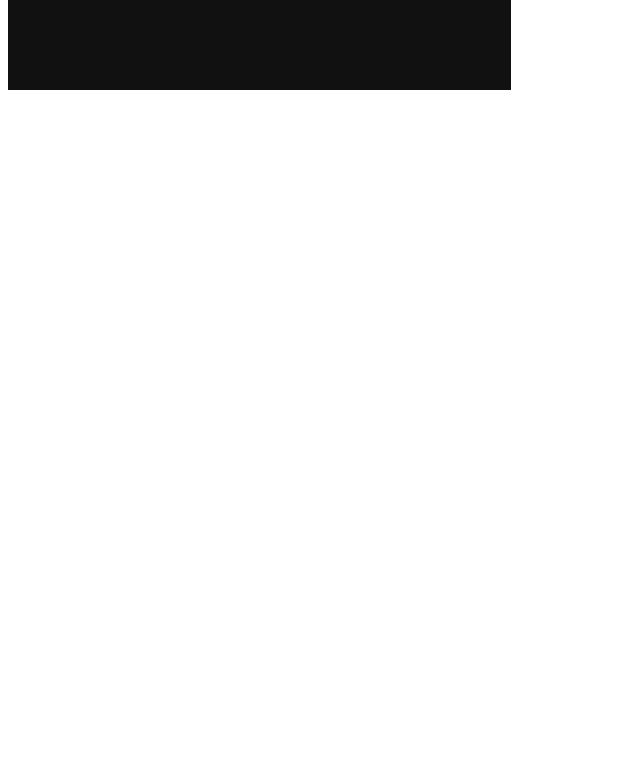
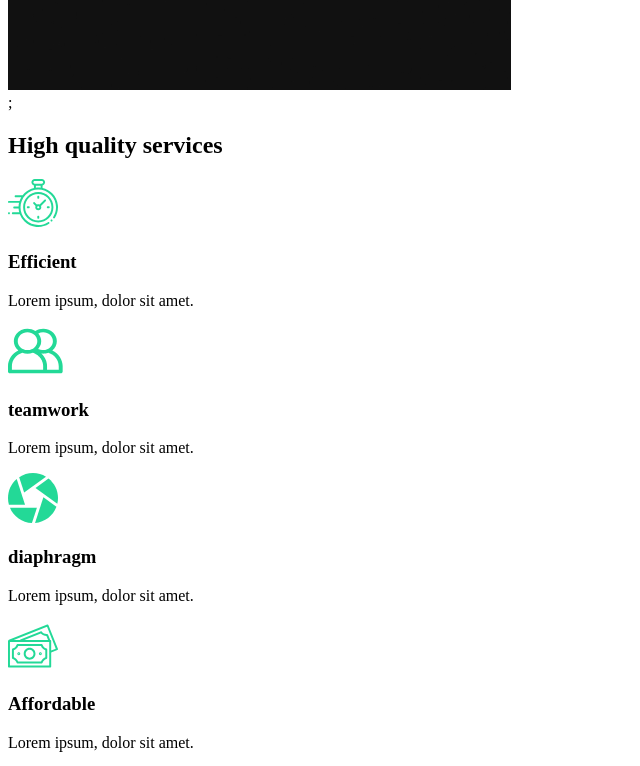
Before and after one commit to sabarikennady/Portfolio, a React (Create React App) app: page / in a window 1280 px wide. Shown: the part 880-1646 px from the top of the page, without its empty margins (0-640 px from the left). Before the commit the page ends 982 px from the top, so only its background shows below. Built offline with nearby package versions, Linux system fonts and the light colour scheme.

Commit message:
services section

```diff
--- /dev/null
+++ b/src/components/ServicesSection.js
@@ -0,0 +1,50 @@
+import React from "react";
+import clock from "../img/clock.svg";
+import diaphragm from "../img/diaphragm.svg";
+import money from "../img/money.svg";
+import teamwork from "../img/teamwork.svg";
+import home2 from "../img/home2.png";
+
+const ServicesSection = () => {
+  return (
+    <div className="services">
+      <div className="desctiption">
+        <h2>
+          High <span>quality</span> services
+        </h2>
+        <div className="cards">
+          <div className="card">
+            <div className="icon">
+              <img src={clock} alt="icon" />
+              <h3>Efficient</h3>
+            </div>
+            <p>Lorem ipsum, dolor sit amet.</p>
+          </div>
+          <div className="card">
+            <div className="icon">
+              <img src={teamwork} alt="icon" />
+              <h3>teamwork</h3>
+            </div>
+            <p>Lorem ipsum, dolor sit amet.</p>
+          </div>
+          <div className="card">
+            <div className="icon">
+              <img src={diaphragm} alt="icon" />
+              <h3>diaphragm</h3>
+            </div>
+            <p>Lorem ipsum, dolor sit amet.</p>
+          </div>
+          <div className="card">
+            <div className="icon">
+              <img src={money} />
+              <h3>Affordable</h3>
+            </div>
+            <p>Lorem ipsum, dolor sit amet.</p>
+          </div>
+        </div>
+      </div>
+      <img src={home2} alt="icon" />
+    </div>
+  );
+};
+export default ServicesSection;
--- a/src/pages/AboutUs.js
+++ b/src/pages/AboutUs.js
@@ -1,8 +1,14 @@
 import React from "react";
 import AboutSection from "../components/AboutSection";
+import ServicesSection from "../components/ServicesSection";
 
 const AboutUs = () => {
-  return <AboutSection />;
+  return (
+    <>
+      <AboutSection />;
+      <ServicesSection />;
+    </>
+  );
 };
 
 export default AboutUs;
```
